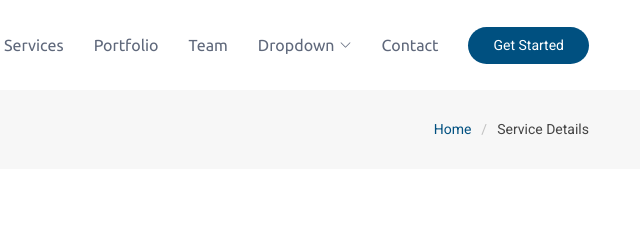
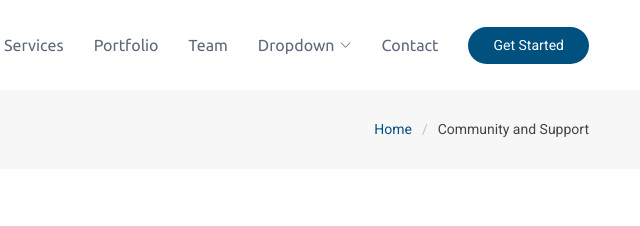
Before and after one commit to SSP-academy/Website, a plain HTML site: page service-details5.html in a window 1280 px wide. Shown: the top 226 px of the page, 609-1249 px from the left. Drawn offline with nearby package versions, Linux system fonts and the light colour scheme.

Commit message:
service-details5.html

```diff
--- a/service-details5.html
+++ b/service-details5.html
@@ -90,7 +90,7 @@
         <nav class="breadcrumbs">
           <ol>
             <li><a href="index.html">Home</a></li>
-            <li class="current">Service Details</li>
+            <li class="current">Community and Support</li>
           </ol>
         </nav>
       </div>
```
